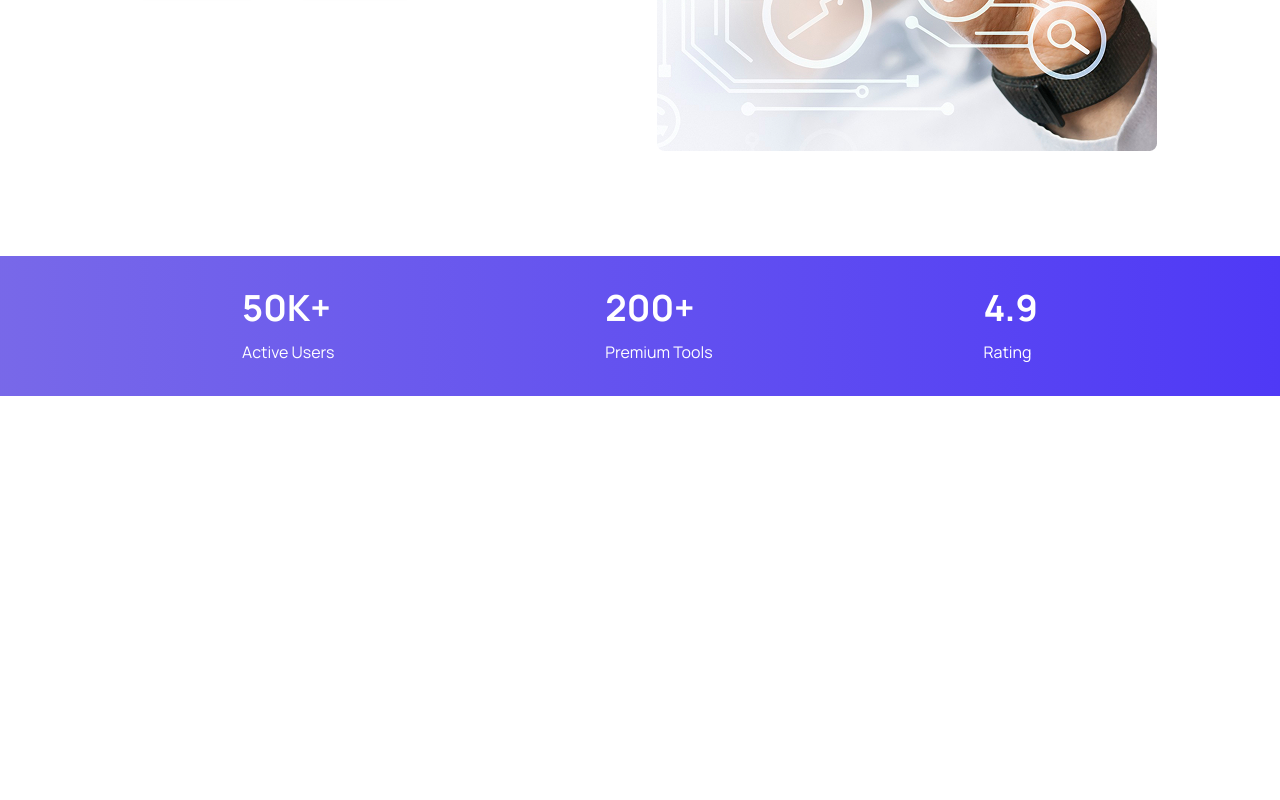
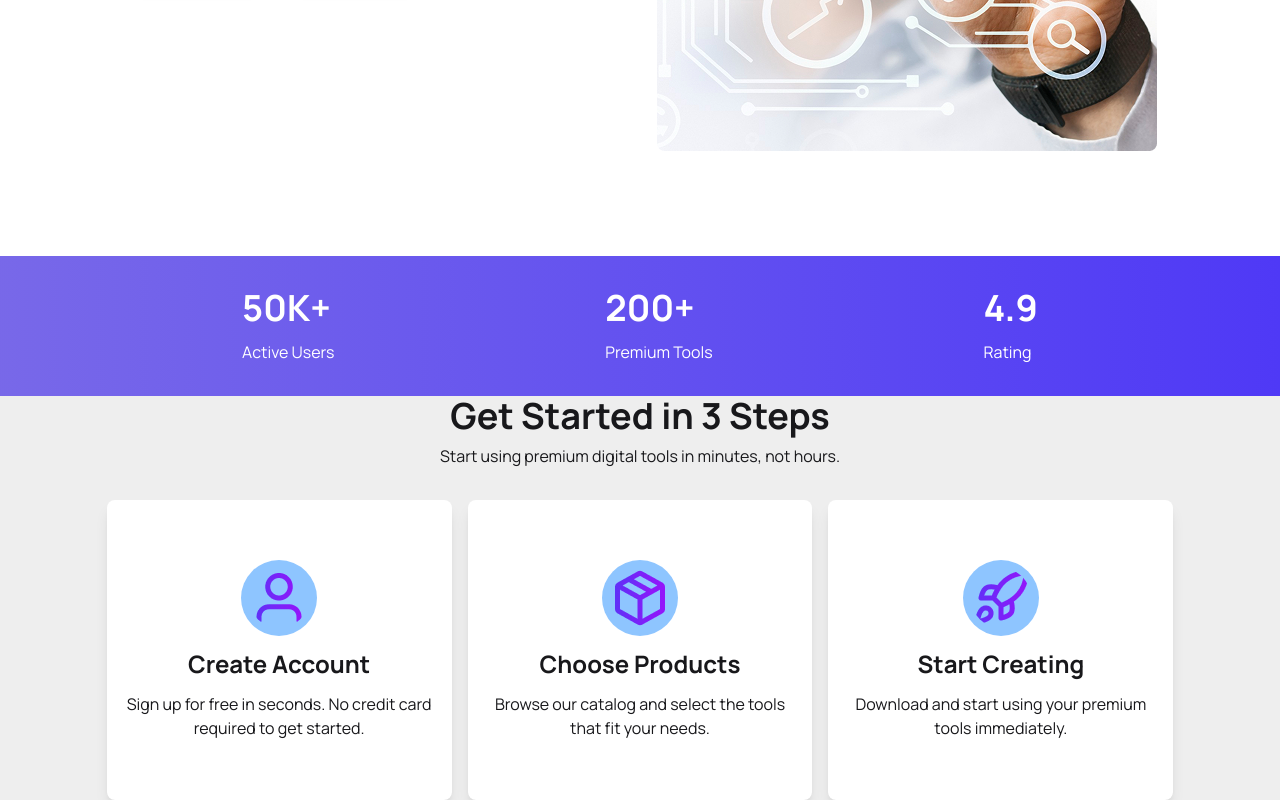
Before and after one commit to Arifuzzaman09/Assignment-6-digitools, a React (Vite) app: page / in a window 1280 px wide. Shown: the part 609-1409 px from the top of the page. Before the commit the page ends 1005 px from the top, so only its background shows below. Built offline with nearby package versions, Linux system fonts and the light colour scheme.

Commit message:
added steps section

```diff
--- a/src/App.jsx
+++ b/src/App.jsx
@@ -3,6 +3,7 @@ import './App.css'
 import Banner from './Components/Banner'
 import Navbar from './Components/Navbar'
 import Stats from './Components/Stats'
+import Steps from './Components/Steps'
 
 function App() {
 
@@ -13,6 +14,8 @@ function App() {
        <Banner></Banner>
        <Stats></Stats>
 
+       <Steps></Steps>
+
 
 
     </>
--- /dev/null
+++ b/src/Components/Steps.jsx
@@ -0,0 +1,40 @@
+import React from 'react';
+import UserIcon from '../assets/user.png';
+import PackageIcon from '../assets/package.png';
+import RocketIcon from '../assets/rocket.png';
+
+const Steps = () => {
+    return (
+        <div className='bg-base-300'>
+            <div className='w-10/12 mx-auto space-y-8'>
+                <div className='text-center space-y-2'>
+                    <h1 className='text-4xl font-bold'>Get Started in 3 Steps</h1>
+                    <p>Start using premium digital tools in minutes, not hours.</p>
+                </div>
+                <div className='grid grid-cols-1 md:grid-cols-3 gap-4'>
+                     <section className='bg-white rounded-lg shadow-lg text-center p-4 py-15 space-y-3'>
+
+                        <img className='mx-auto bg-blue-300 rounded-full p-2' src={UserIcon} alt="" />
+                        <h3 className='text-2xl font-bold'>Create Account</h3>
+                        <p>Sign up for free in seconds. No credit card required to get started.</p>
+                     </section>
+                     <section className='bg-white rounded-lg shadow-lg text-center p-4 py-15 space-y-3'>
+
+                        <img className='mx-auto bg-blue-300 rounded-full p-2' src={PackageIcon} alt="" />
+                        <h3 className='text-2xl font-bold'>Choose Products</h3>
+                        <p>Browse our catalog and select the tools that fit your needs.</p>
+                     </section>
+                     <section className='bg-white rounded-lg shadow-lg text-center p-4 py-15 space-y-3'>
+
+                        <img className='mx-auto bg-blue-300 rounded-full p-2' src={RocketIcon} alt="" />
+                        <h3 className='text-2xl font-bold'>Start Creating</h3>
+                        <p>Download and start using your premium tools immediately.</p>
+                     </section>
+
+                </div>
+            </div>
+        </div>
+    );
+};
+
+export default Steps;
```
